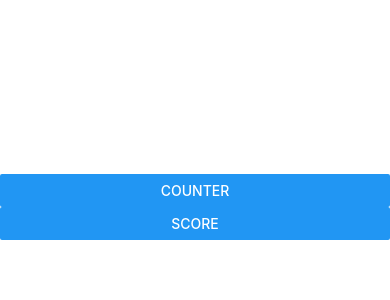
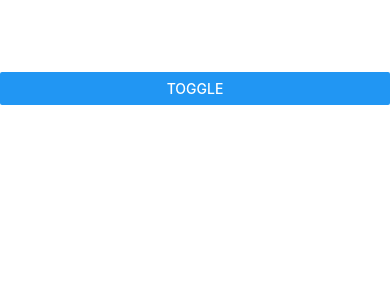
Before and after one commit to hasilakhwa/learning1, a React Native app: screen / in a window 390 px wide. Shown: the top 300 px of the page. Built offline with nearby package versions, Linux system fonts and the light colour scheme.

Commit message:
umounted phase with USe Effect

```diff
--- a/App.jsx
+++ b/App.jsx
@@ -15,7 +15,7 @@
 // import Grid from './src/component/Grid'
 // import ClassComponent from './src/component/ClassComponent'
 // import UseEffectHook from './src/component/UseEffectHook'
-import UseEffectHookUpdatingPhase from './src/component/UseEffectHookUpdatingPhase'
+import UseEffectHookUnmountedPhase from './src/component/UseEffectHookUnmountedPhase'
 const App = () => {
   return (
     <View
@@ -47,7 +47,7 @@
       {/* <Grid /> */}
       {/* <ClassComponent /> */}
       {/* <UseEffectHook /> */}
-      <UseEffectHookUpdatingPhase />
+      <UseEffectHookUnmountedPhase />
     </View>
   );
 };
--- /dev/null
+++ b/src/component/ShowChild.jsx
@@ -0,0 +1,17 @@
+import { View, Text } from 'react-native'
+import React, { useEffect } from 'react'
+
+const ShowChild = () => {
+    useEffect(() => {
+        return ()=>{
+            alert('unmounted phase');
+        }
+    }, [])
+  return (
+    <View>
+      <Text style={{ color: 'white', fontSize: 30 }}>Child Component</Text>
+    </View>
+  );
+}
+
+export default ShowChild
--- /dev/null
+++ b/src/component/UseEffectHookUnmountedPhase.jsx
@@ -0,0 +1,15 @@
+import { View, Text, Button } from 'react-native';
+import React, { useState } from 'react';
+import ShowChild from './ShowChild';
+const UseEffectHookUnmountedPhase = () => {
+  const [showChild, setShowChild] = useState(true);
+  return (
+    <View>
+      <Text style={{ color: 'white', fontSize: 30 }}>Parent Component</Text>
+      {showChild ? <ShowChild /> : null}
+      <Button title='toggle' onPress={() => setShowChild(!showChild)} />
+    </View>
+  );
+};
+
+export default UseEffectHookUnmountedPhase;
```
